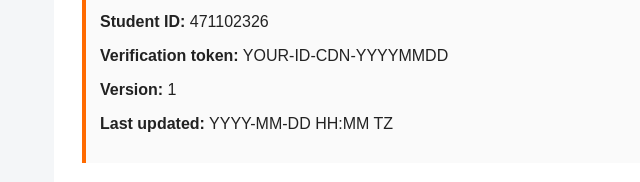
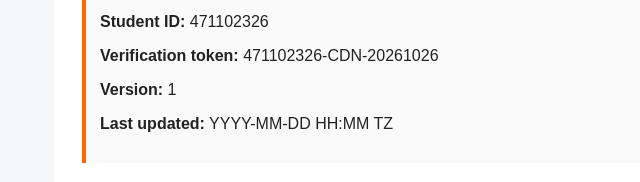
Before and after one commit to Alii7d/alii7d.github.io, a plain HTML site: page index.html in a window 1280 px wide. Shown: the part 399-581 px from the top of the page, 108-748 px from the left. Drawn offline with Linux system fonts and the light colour scheme.

Commit message:
Create Version 1 GitHub Pages origin

```diff
--- a/index.html
+++ b/index.html
@@ -15,7 +15,7 @@
       <h2>Student Verification</h2>
       <p><strong>Name:</strong> Ali Al-Muzaini</p>
       <p><strong>Student ID:</strong> 471102326</p>
-      <p><strong>Verification token:</strong> YOUR-ID-CDN-YYYYMMDD</p>
+      <p><strong>Verification token:</strong> 471102326-CDN-20261026</p>
       <p id="version"><strong>Version:</strong> 1</p>
       <p><strong>Last updated:</strong> YYYY-MM-DD HH:MM TZ</p>
     </section>
```
